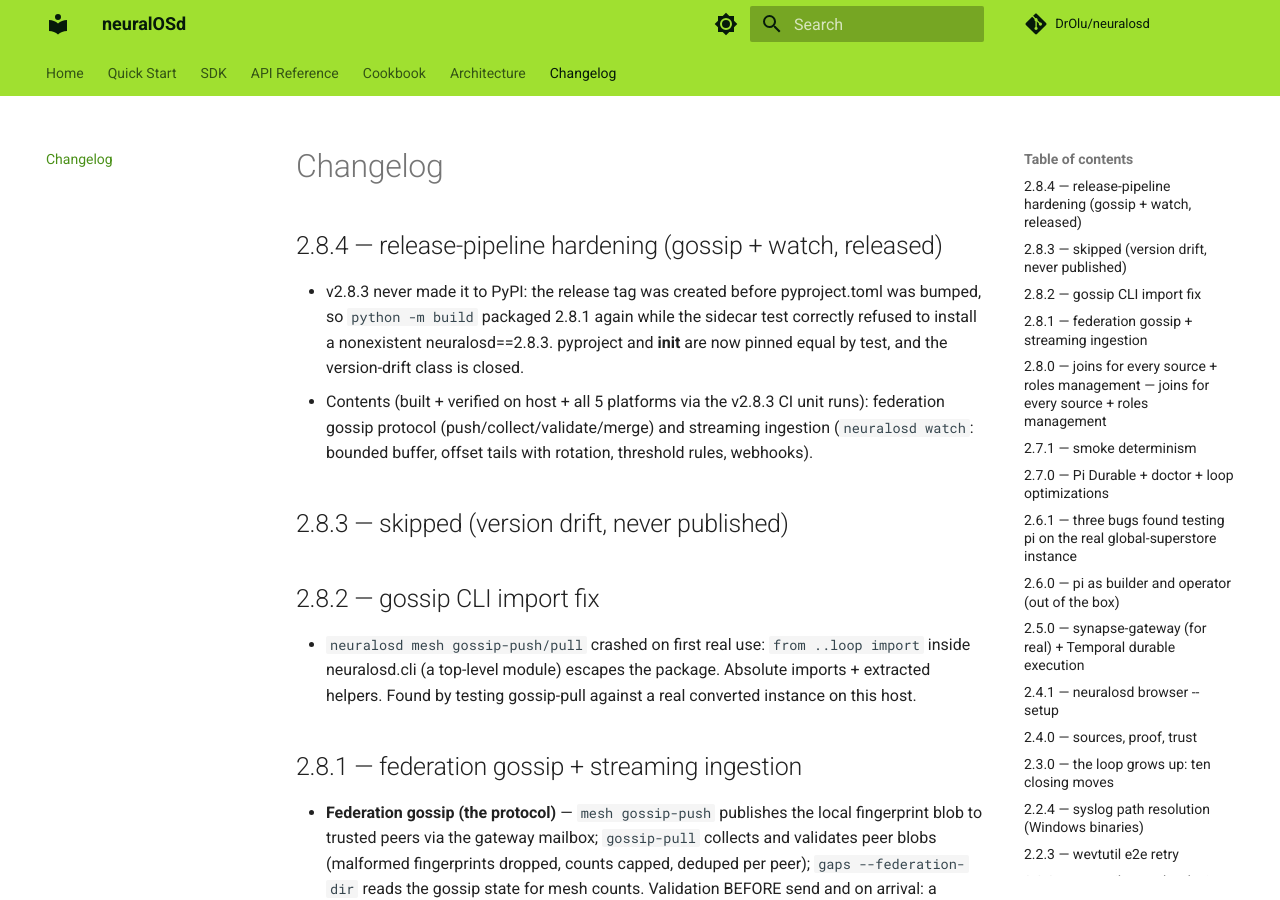
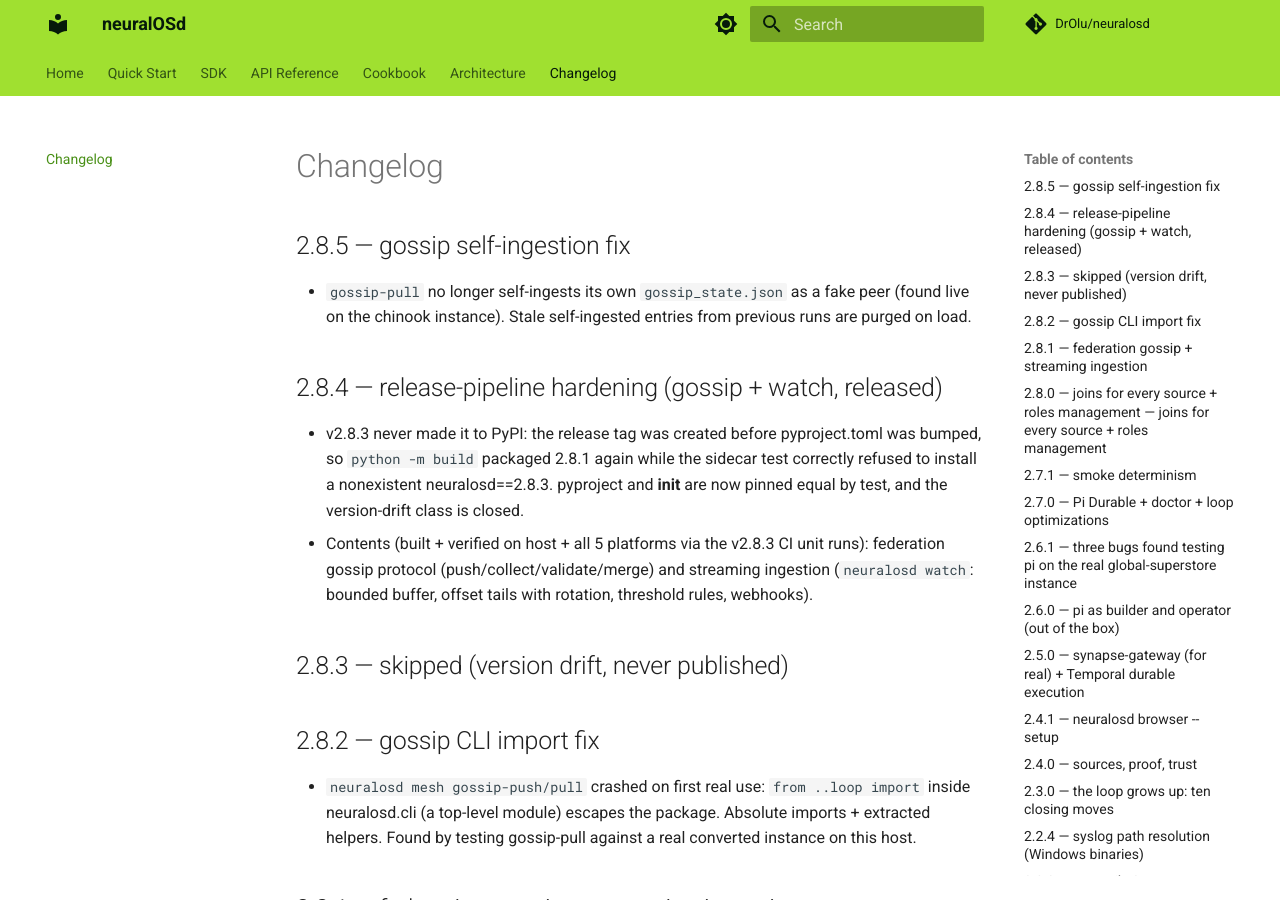
Before and after one commit to DrOlu/neuralosd, an MkDocs documentation site: the page built from docs/changelog.md, in a window 1280 px wide and 900 px high. Built offline with MkDocs 1.6.1 and Material for MkDocs 9.7.7, drawn with Linux system fonts in a browser that asks for light colours; comment, search, counter and statistics services are not loaded.

Commit message:
release 2.8.5

```diff
--- a/docs/changelog.md
+++ b/docs/changelog.md
@@ -1,4 +1,10 @@
 # Changelog
+
+## 2.8.5 — gossip self-ingestion fix
+
+- `gossip-pull` no longer self-ingests its own `gossip_state.json` as a
+  fake peer (found live on the chinook instance). Stale self-ingested
+  entries from previous runs are purged on load.
 
 ## 2.8.4 — release-pipeline hardening (gossip + watch, released)
 
--- a/pyproject.toml
+++ b/pyproject.toml
@@ -4,7 +4,7 @@ build-backend = "setuptools.build_meta"
 
 [project]
 name = "neuralosd"
-version = "2.8.4"
+version = "2.8.5"
 description = "Deterministic-first agentic runtime — @probe framework, chain runner, meta-selector, HITL guardrails, MCP/OpenAPI exposure, and microVM sandbox backends (BoxLite / Microsandbox)"
 readme = "README.md"
 requires-python = ">=3.10"
--- a/src/neuralosd/__init__.py
+++ b/src/neuralosd/__init__.py
@@ -6,7 +6,7 @@ One pip install. Two sandbox backends (BoxLite, Microsandbox). Any data
 source. Offline. On CPU. With verification gates, audit trail, and
 deterministic routing.
 """
-__version__ = "2.8.4"
+__version__ = "2.8.5"
 
 _DOCS = {
     "usage": "neuralOS usage and operations guide",
```
